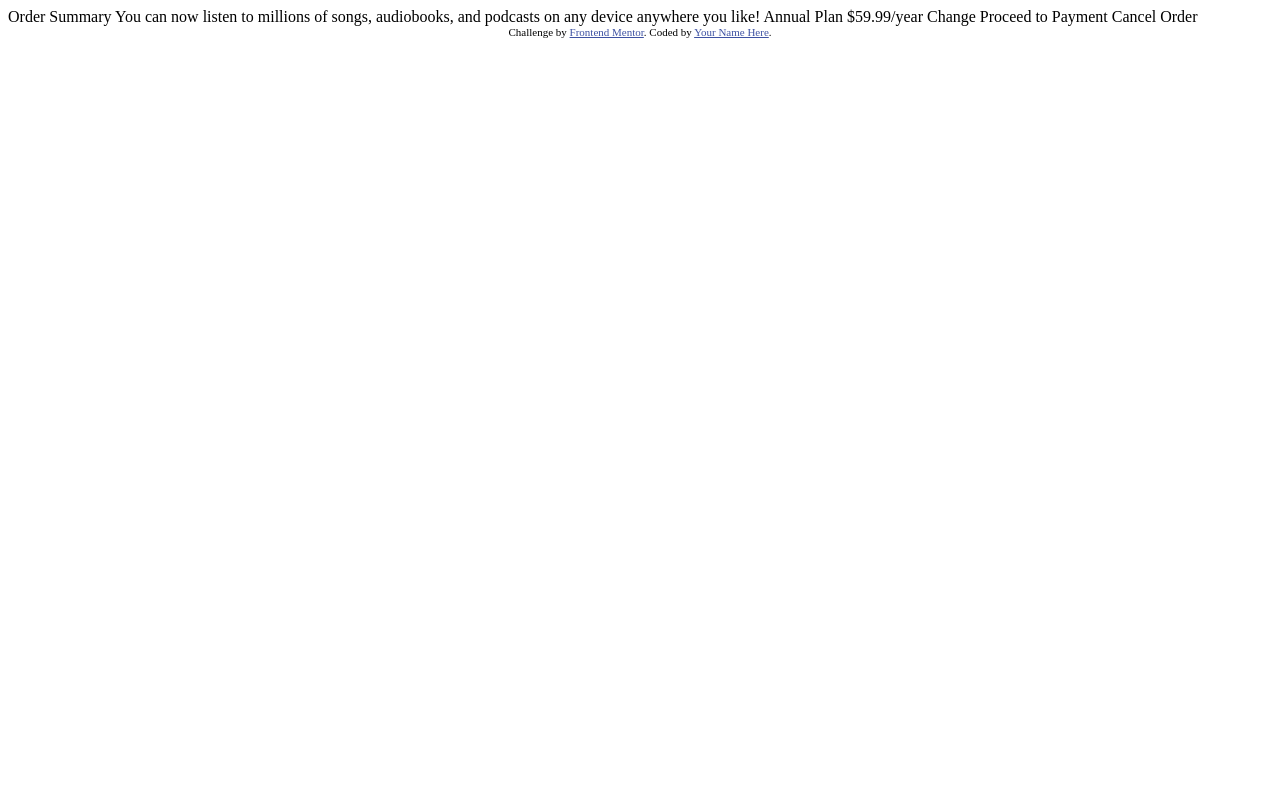
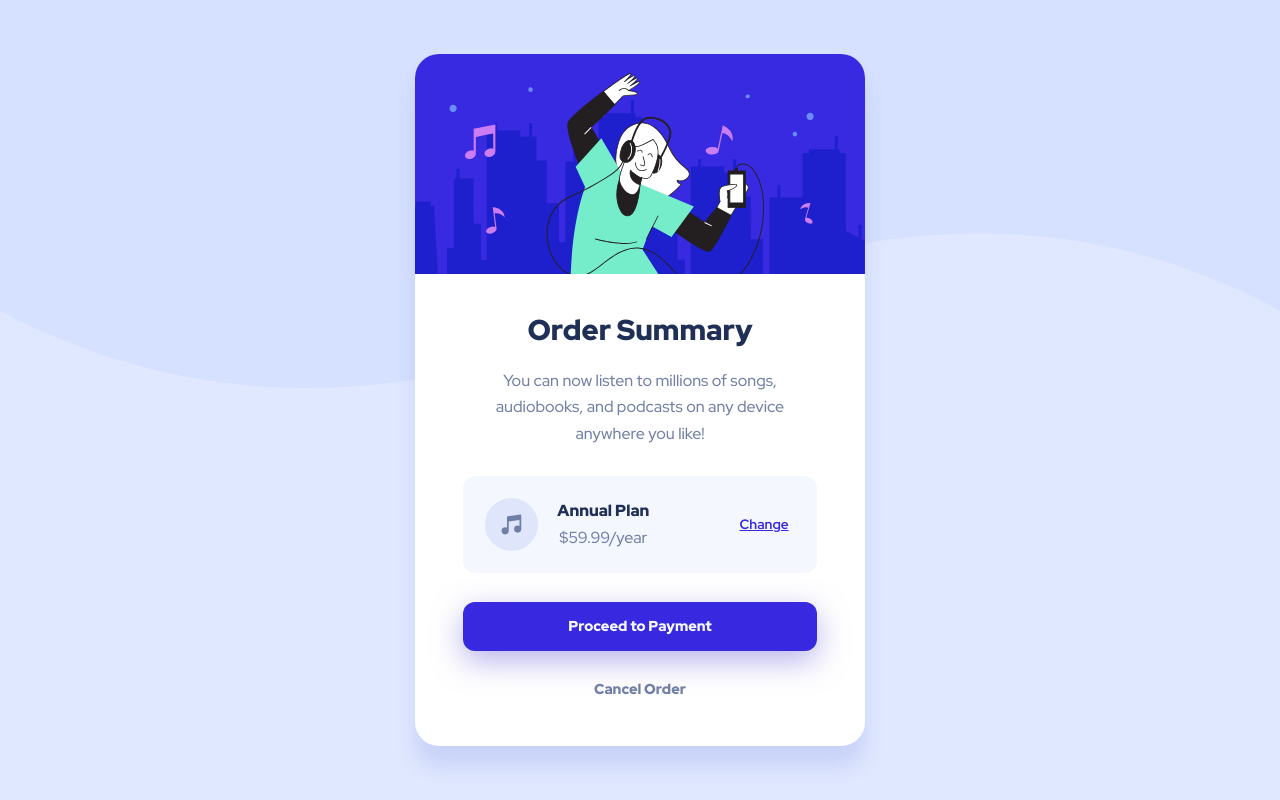
Before and after one commit to jositu/fm-order-summary-component, a plain HTML site: page index.html in a window 1280 px wide. Drawn offline with Linux system fonts and the light colour scheme.

Commit message:
Add html and css styling

```diff
--- /dev/null
+++ b/css/styles.css
@@ -0,0 +1,208 @@
+@import url('normalize.css');
+
+:root {
+  --color-primary: hsl(245, 75%, 52%);
+  --color-bg: hsl(225, 100%, 94%);
+  --color-dark: hsl(223, 47%, 23%);
+  --color-med: hsl(224, 23%, 55%);
+  --color-light: hsl(225, 100%, 98%);
+  --font-size: 16px;
+  --font-family: 'Red Hat Display', sans-serif;
+}
+
+*,
+*::after,
+*::before {
+  box-sizing: border-box;
+}
+
+html {
+  font-size: var(--font-size);
+}
+
+body {
+  background-color: var(--color-bg);
+  color: var(--color-dark);
+  font-family: var(--font-family);
+  font-weight: 500;
+  line-height: 1.65;
+  text-align: center;
+}
+
+.flex {
+  display: flex;
+}
+
+.container {
+  align-items: center;
+  justify-content: center;
+  min-height: 100vh;
+}
+
+picture,
+img {
+  width: 100%;
+}
+
+.bg {
+  position: fixed;
+  top: 0;
+  left: 0;
+  z-index: -1;
+}
+
+/* Summary Component */
+
+.component {
+  background-color: hsl(0, 0%, 100%);
+  border-radius: 24px;
+  box-shadow: 0 20px 20px hsla(230, 60%, 63%, 0.2);
+  margin: 1.4rem;
+  overflow: hidden;
+}
+
+.component img {
+  display: block;
+}
+
+.component__content {
+  flex-direction: column;
+  margin: 2rem 1.4rem;
+  gap: 1.4rem;
+}
+
+.component__heading {
+  font-size: 1.4rem;
+  font-weight: 900;
+  line-height: 1;
+  margin: 0;
+}
+
+.component__subtitle {
+  color: var(--color-med);
+  font-size: 0.95rem;
+  margin: 0;
+  padding: 0 1rem;
+}
+
+@media screen and (min-width: 768px) {
+  .component {
+    max-width: 450px;
+  }
+
+  .component__content {
+    margin: 3rem 3rem;
+    gap: 1.8rem;
+  }
+
+  .component__heading {
+    font-size: 1.8rem;
+    line-height: 0.6;
+  }
+
+  .component__subtitle {
+    font-size: 1rem;
+  }
+}
+
+/* Plan Selection */
+
+.selection {
+  background-color: var(--color-light);
+  border-radius: 12px;
+  font-size: 0.9rem;
+  justify-content: space-between;
+  padding: 1rem;
+}
+
+.selection__plan {
+  flex-grow: 1;
+  gap: 1.2rem;
+}
+
+.selection__plan img {
+  height: 100%;
+  width: auto;
+}
+
+.plan__details {
+  flex-direction: column;
+  justify-content: center;
+}
+
+.plan__type {
+  font-weight: 900;
+}
+
+.plan__pricing {
+  color: var(--color-med);
+}
+
+@media screen and (min-width: 768px) {
+  .selection {
+    font-size: 1rem;
+    padding: 1.4rem;
+  }
+
+  .selection__plan {
+    gap: 1.2rem;
+  }
+}
+
+/* Buttons */
+
+.btn {
+  border: none;
+  display: block;
+  font-size: 0.9rem;
+  font-weight: 700;
+  font-weight: 900;
+}
+
+.btn--change-plan {
+  background: none;
+  color: var(--color-primary);
+  font-size: 0.85rem;
+  font-weight: 700;
+  text-decoration: underline;
+}
+
+.btn--to-pay {
+  background-color: var(--color-primary);
+  border-radius: 12px;
+  box-shadow: 0 10px 30px hsla(245, 60%, 63%, 0.5);
+  color: var(--color-light);
+  display: block;
+  padding: 1rem;
+}
+
+.btn--cancel {
+  color: var(--color-med);
+  background: none;
+}
+
+@media screen and (min-width: 768px) {
+  .btn--change-plan:hover {
+    color: hsla(245, 75%, 52%, 0.6);
+    text-decoration: none;
+  }
+
+  .btn--to-pay:hover {
+    background-color: hsla(245, 75%, 52%, 0.6);
+  }
+
+  .btn--cancel:hover {
+    color: var(--color-dark);
+  }
+}
+
+/* Attribution */
+
+/* .attribution {
+  font-size: 11px;
+  text-align: center;
+}
+
+.attribution a {
+  color: hsl(228, 45%, 44%);
+} */
--- a/index.html
+++ b/index.html
@@ -1,37 +1,54 @@
 <!DOCTYPE html>
 <html lang="en">
+
 <head>
   <meta charset="UTF-8">
-  <meta name="viewport" content="width=device-width, initial-scale=1.0"> <!-- displays site properly based on user's device -->
+  <meta name="viewport" content="width=device-width, initial-scale=1.0">
 
   <link rel="icon" type="image/png" sizes="32x32" href="./images/favicon-32x32.png">
+  <link rel="preconnect" href="https://fonts.googleapis.com">
+  <link rel="preconnect" href="https://fonts.gstatic.com" crossorigin>
+  <link href="https://fonts.googleapis.com/css2?family=Red+Hat+Display:wght@500;700;900&display=swap" rel="stylesheet">
+  <link rel="stylesheet" href="./css/styles.css">
 
   <title>Frontend Mentor | Order summary card</title>
+</head>
 
-  <!-- Feel free to remove these styles or customise in your own stylesheet 👍 -->
-  <style>
-    .attribution { font-size: 11px; text-align: center; }
-    .attribution a { color: hsl(228, 45%, 44%); }
-  </style>
-</head>
 <body>
+  <picture class="bg">
+    <source media="(min-width: 768px)" srcset="./images/pattern-background-desktop.svg" />
+    <img src="./images/pattern-background-mobile.svg" alt="Background pattern">
+  </picture>
+  <div class="flex container">
+    <div class="component">
+      <img src="./images/illustration-hero.svg"
+        alt="Illustration of person wearing headphones, listening to music and dancing">
+      <div class="flex component__content">
+        <h1 class="component__heading">Order Summary</h1>
+        <p class="component__subtitle">You can now listen to millions of songs, audiobooks, and podcasts on any device
+          anywhere you like!</p>
 
-  Order Summary
+        <div class="flex selection">
+          <div class="flex selection__plan">
+            <img src="./images/icon-music.svg" alt="Music note icon">
+            <div class="flex plan__details">
+              <span class="plan__type">Annual Plan</span>
+              <span class="plan__pricing">$59.99/year</span>
+            </div>
+          </div>
+          <button class="btn btn--change-plan">Change</button>
+        </div>
 
-  You can now listen to millions of songs, audiobooks, and podcasts on any
-  device anywhere you like!
+        <button class="btn btn--to-pay">Proceed to Payment</button>
+        <button class="btn btn--cancel">Cancel Order</button>
+      </div>
+    </div>
+  </div>
 
-  Annual Plan
-  $59.99/year
+  <!-- <div class="attribution">
+    Challenge by <a href="https://www.frontendmentor.io?ref=challenge" target="_blank">Frontend Mentor</a>.
+    Coded by <a href="https://github.com/jositu" target="_blank">Josephine Situ</a>.
+  </div> -->
+</body>
 
-  Change
-
-  Proceed to Payment
-  Cancel Order
-
-  <div class="attribution">
-    Challenge by <a href="https://www.frontendmentor.io?ref=challenge" target="_blank">Frontend Mentor</a>.
-    Coded by <a href="#">Your Name Here</a>.
-  </div>
-</body>
 </html>
```
Also changed, not shown: css/normalize.css (added), 2 other files.
